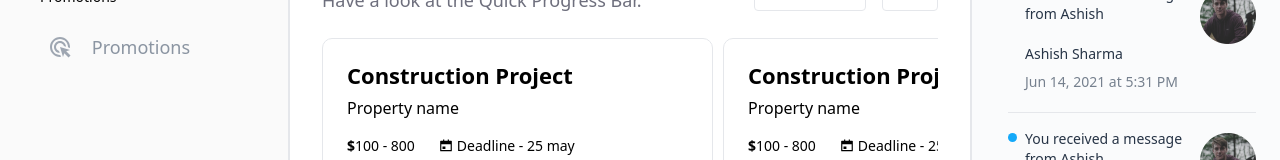
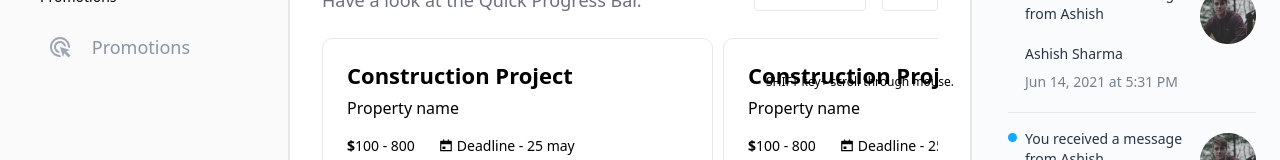
Before and after one commit to whoisseth/rsqure-dashboard, a Next.js app: page / in a window 1280 px wide. Shown: the part 614-774 px from the top of the page. Built offline with nearby package versions, Linux system fonts and the light colour scheme.

Commit message:
add key suggestion  to  welcomeBack component

```diff
--- a/components/Main.js
+++ b/components/Main.js
@@ -24,7 +24,10 @@ const scrollbar =
 export default function Main() {
   return (
     <div
-      className={classnames(' w-full max-w-[calc(100vw-600px)] ', scrollbar)}
+      className={classnames(
+        ' w-full max-w-[calc(100vw-600px)] relative ',
+        scrollbar,
+      )}
     >
       <WelcomeBack />
       <CurrentProjects />
@@ -95,6 +98,7 @@ function WelcomeBack() {
           </button>
         </ProgressCard>
       </div>
+      <ScrollSuggestion className="  pr-4 2xl:hidden absolute right-0 bottom-24" />
     </div>
   )
 }
@@ -161,10 +165,7 @@ function CurrentProjects() {
         <ProjectCard />
         <ProjectCard />
       </div>
-      <div className="text-right text-xs">
-        <span className="font-medium"> SHIFT key</span>
-        <span>+ scroll through mouse.</span>
-      </div>
+      <ScrollSuggestion />
     </div>
   )
 }
@@ -246,10 +247,7 @@ function PendingInvoice() {
         <InvoiceCard />
         <InvoiceCard />
       </div>
-      <div className="text-right text-xs">
-        <span className="font-medium"> SHIFT key</span>
-        <span>+ scroll through mouse.</span>
-      </div>
+      <ScrollSuggestion />
     </div>
   )
 }
@@ -282,3 +280,12 @@ function InvoiceCard({ approved }) {
     </div>
   )
 }
+
+function ScrollSuggestion({ className }) {
+  return (
+    <div className={classnames('text-right text-xs pt-1', className)}>
+      <span className="font-medium"> SHIFT key</span>
+      <span>+ scroll through mouse.</span>
+    </div>
+  )
+}
```
